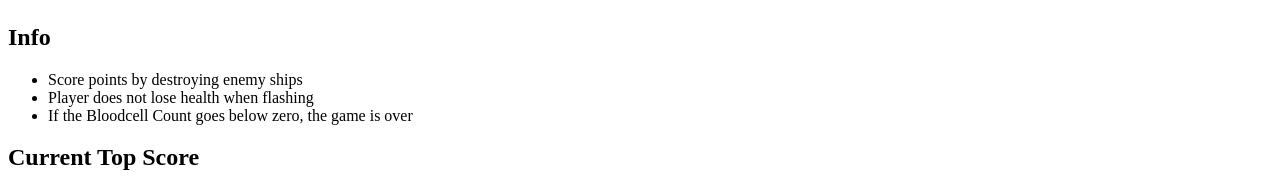
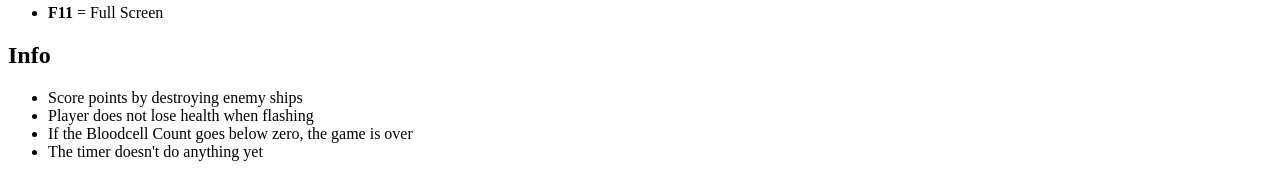
Before and after one commit to joeaoregan/AntibodyJS-WebApp, a website: page static/index.html in a window 1280 px wide. Shown: the part 973-1150 px from the top of the page. Drawn offline with Linux system fonts and the light colour scheme.

Commit message:
update controls & info

```diff
--- a/static/index.html
+++ b/static/index.html
@@ -37,6 +37,7 @@
 				<li><b>W, 8, &uarr;</b> = Up</li>
 				<li><b>SPACE, Right Click</b> = Fire</li>
 				<li><b>F5</b> = Reset Game</li>
+				<li><b>F11</b> = Full Screen</li>
 			</ul>
 		</p>
 
@@ -46,6 +47,7 @@
 				<li>Score points by destroying enemy ships</li>
 				<li>Player does not lose health when flashing</li>
 				<li>If the Bloodcell Count goes below zero, the game is over</li>
+				<li>The timer doesn't do anything yet</li>
 			</ul>
 		</p>
 
```
